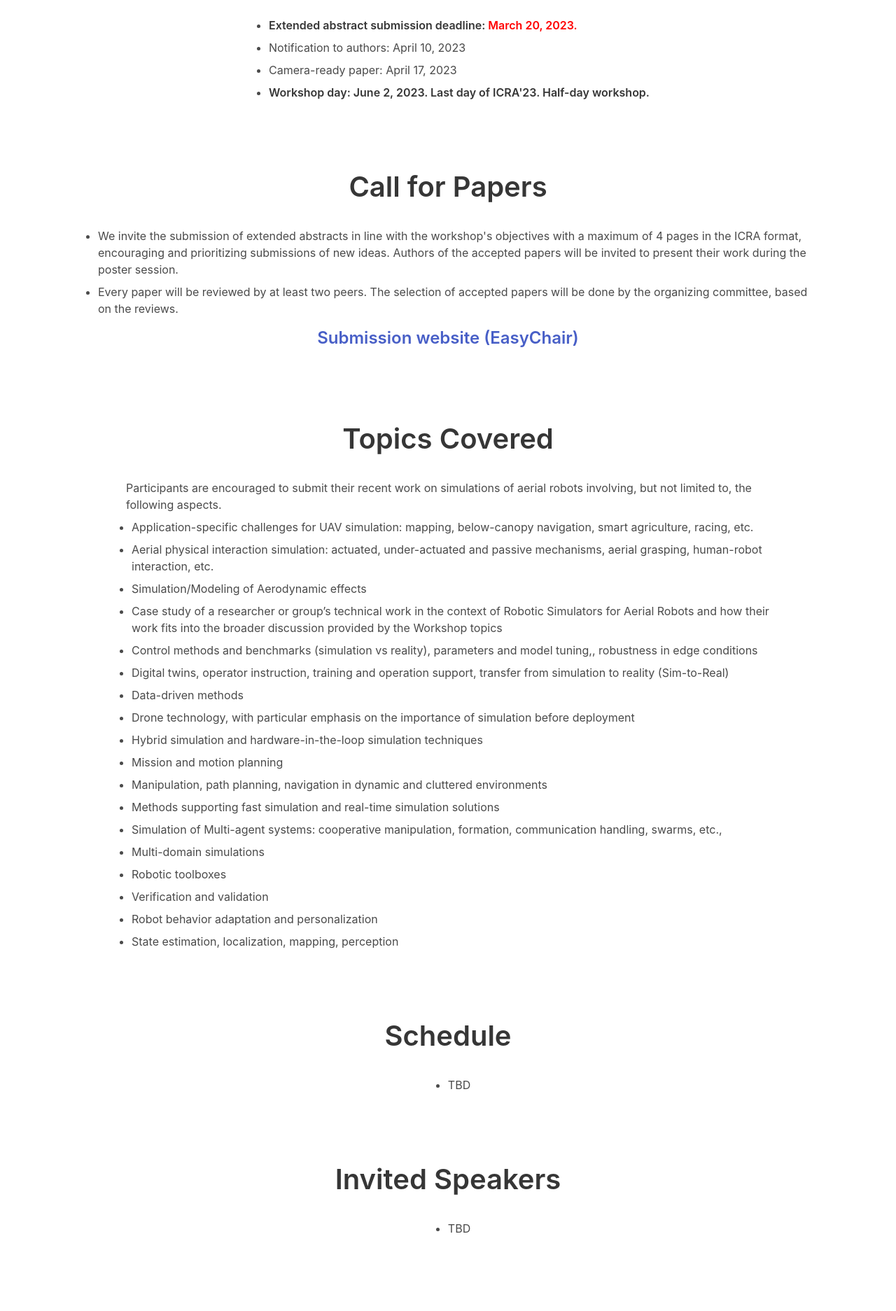
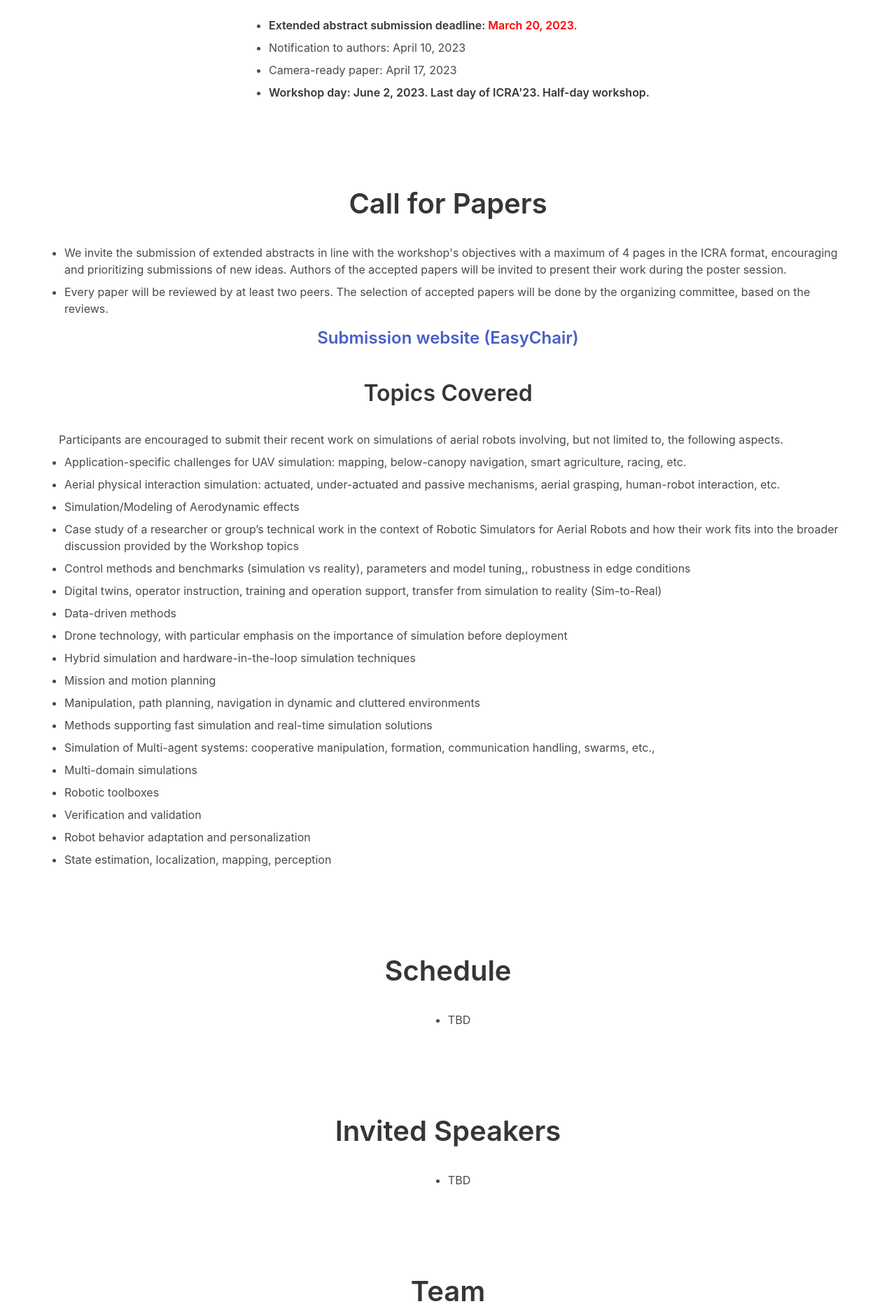
Before and after one commit to IMRCLab/workshop-uav-sims-icra2023, a Jekyll site: the page built from index.html, in a window 1280 px wide. Shown: the part 956-2829 px from the top of the page at 70% size. Built offline with Jekyll 4.4.1, drawn with Linux system fonts in a browser that asks for light colours.

Commit message:
fix wrong rendering on mobile

```diff
--- a/index.html
+++ b/index.html
@@ -71,8 +71,7 @@
       </ul>
     </div>
   </div>
-
-</section">
+</section>
 
 <section class="section" id="CFP">
   <div class="section-heading">
@@ -91,11 +90,9 @@
       <center><h3><a href="https://easychair.org/conferences/?conf=rs4uavs">Submission website (EasyChair)</a></h3></center>
     </div>
   </div>
-</section">
 
-<section class="section" id="topics">
   <div class="section-heading">
-      <h2 class="title is-2">Topics Covered</h2>
+    <h2 class="title is-3">Topics Covered</h2>
   </div>
 
   <div class="columns is-centered">
@@ -123,10 +120,7 @@
       </ul>
     </div>
   </div>
-
-</section">
-
-
+</section>
 
 <section class="section" id="schedule">
   <div class="section-heading">
@@ -140,7 +134,7 @@
       </ul>
     </div>
   </div>
-</section">
+</section>
 
 <section class="section" id="speakers">
   <div class="section-heading">
@@ -160,7 +154,7 @@
       {%- endfor %}
   </div>
 </div-->
-</section">
+</section>
 
 
 <section class="section" id="team">
@@ -193,7 +187,7 @@
   </div>
 </section>
 
-<section class="section" id="suport">
+<section class="section" id="support">
   <div class="section-heading">
       <h2 class="title is-2">Support</h2>
   </div>
@@ -205,4 +199,4 @@
       </ul>
     </div>
   </div>
-</section">
+</section>
```
